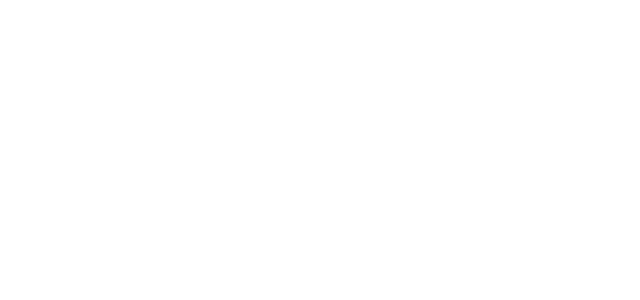
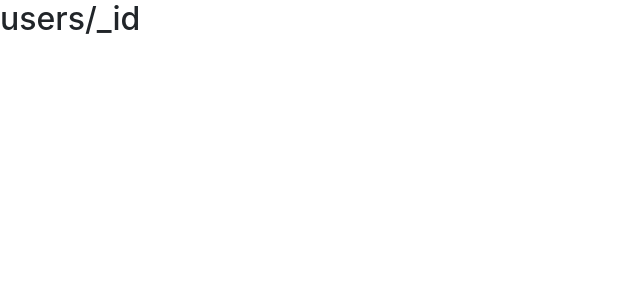
Before and after one commit to residenti/nuxtjs-guide-app, a Nuxt app: page /users/1 in a window 1280 px wide. Before the commit this address had no page. Shown: the top 300 px of the page, without its empty margins (0-640 px from the left). Built offline with nearby package versions, Linux system fonts and the light colour scheme.

Commit message:
はじめる > ルーティング > 動的なルーティング.

```diff
--- /dev/null
+++ b/pages/_slug/comments.vue
@@ -0,0 +1,6 @@
+<template>
+  <div>
+    <h2>_slug/comments</h2>
+    <nuxt-link to="/">Home page</nuxt-link>
+  </div>
+</template>
--- /dev/null
+++ b/pages/_slug/index.vue
@@ -0,0 +1,6 @@
+<template>
+  <div>
+    <h2>_slug/index</h2>
+    <nuxt-link to="/">Home page</nuxt-link>
+  </div>
+</template>
--- /dev/null
+++ b/pages/users/_id.vue
@@ -0,0 +1,5 @@
+<template>
+  <div>
+    <h2>users/_id</h2>
+  </div>
+</template>
```
